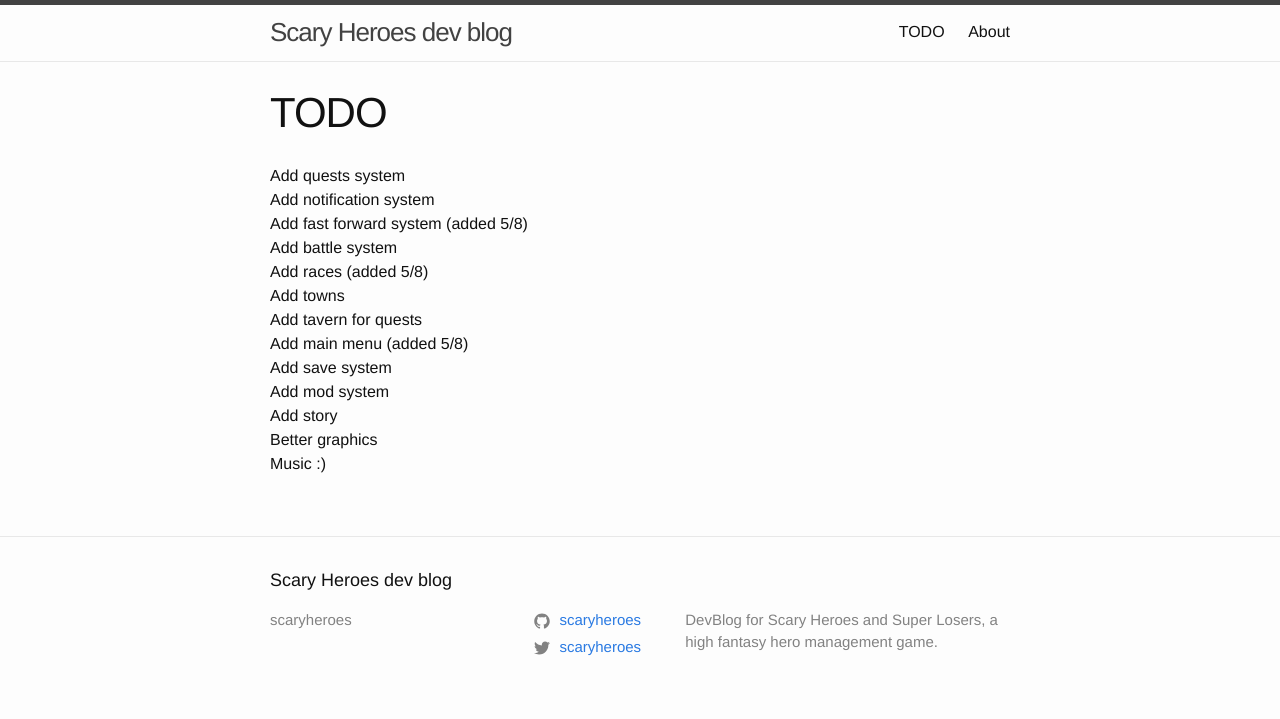
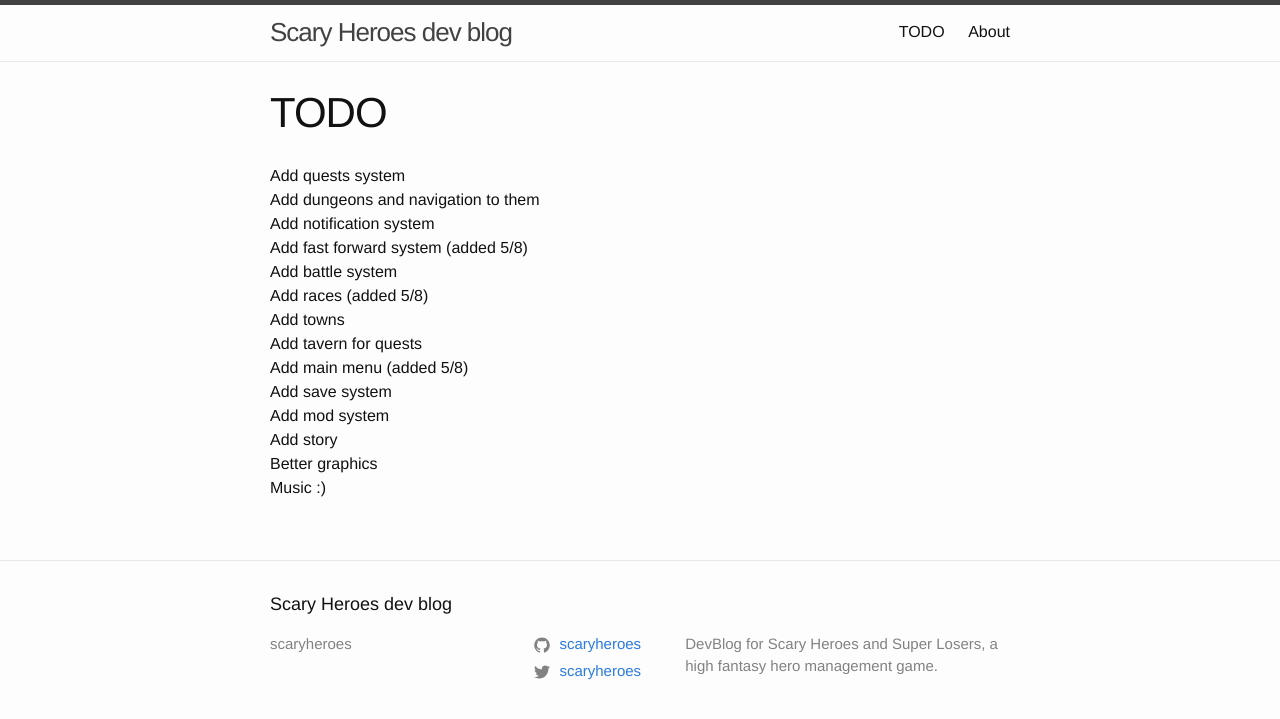
Before and after one commit to scaryheroes/scaryheroes.github.io, a Jekyll site: the page built from TODO.md, in a window 1280 px wide. Shown: the top 719 px of the page. Built offline with Jekyll 4.4.1, drawn with Linux system fonts in a browser that asks for light colours.

Commit message:
dungeons milestone

```diff
--- a/TODO.md
+++ b/TODO.md
@@ -5,6 +5,7 @@ permalink: /TODO/
 ---
 
 Add quests system
+<br>Add dungeons and navigation to them
 <br>Add notification system
 <br>Add fast forward system (added 5/8)
 <br>Add battle system
```
